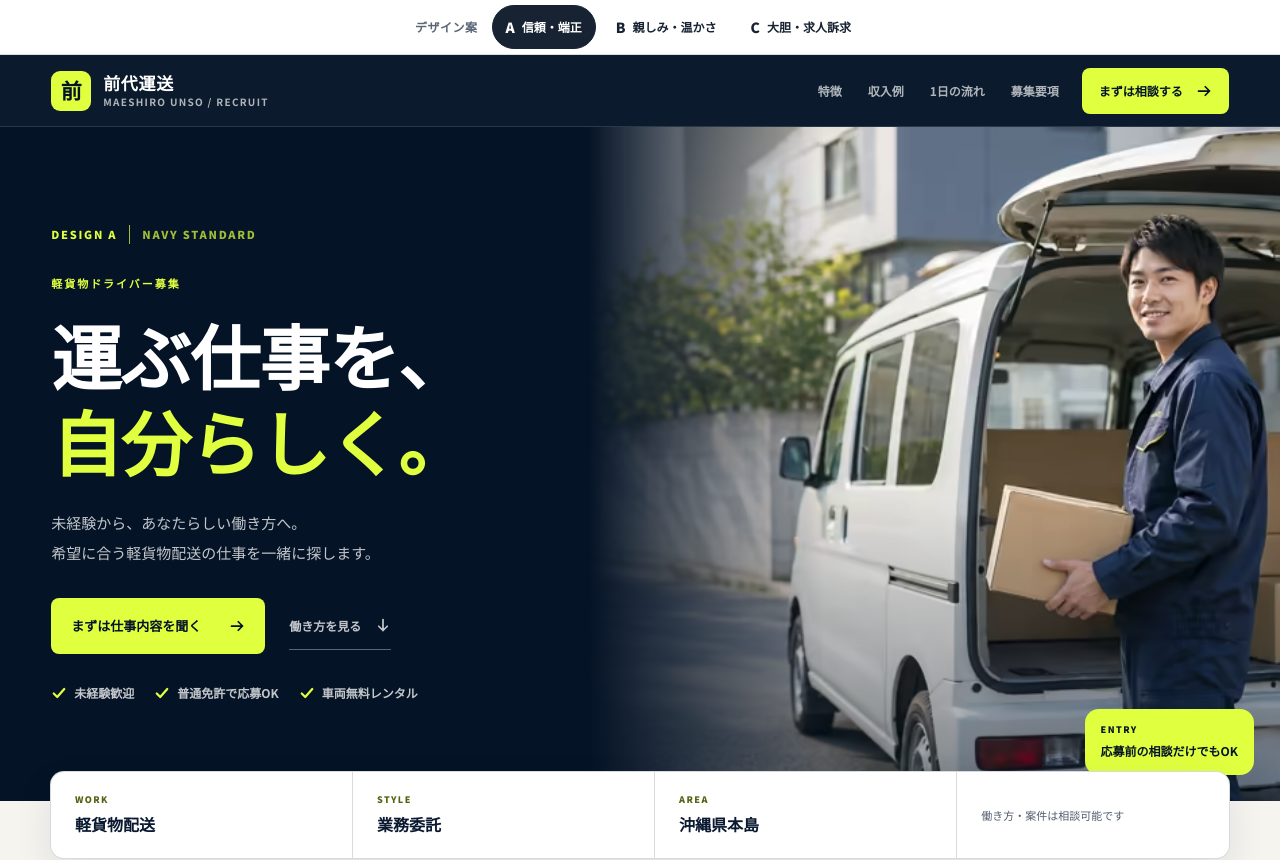
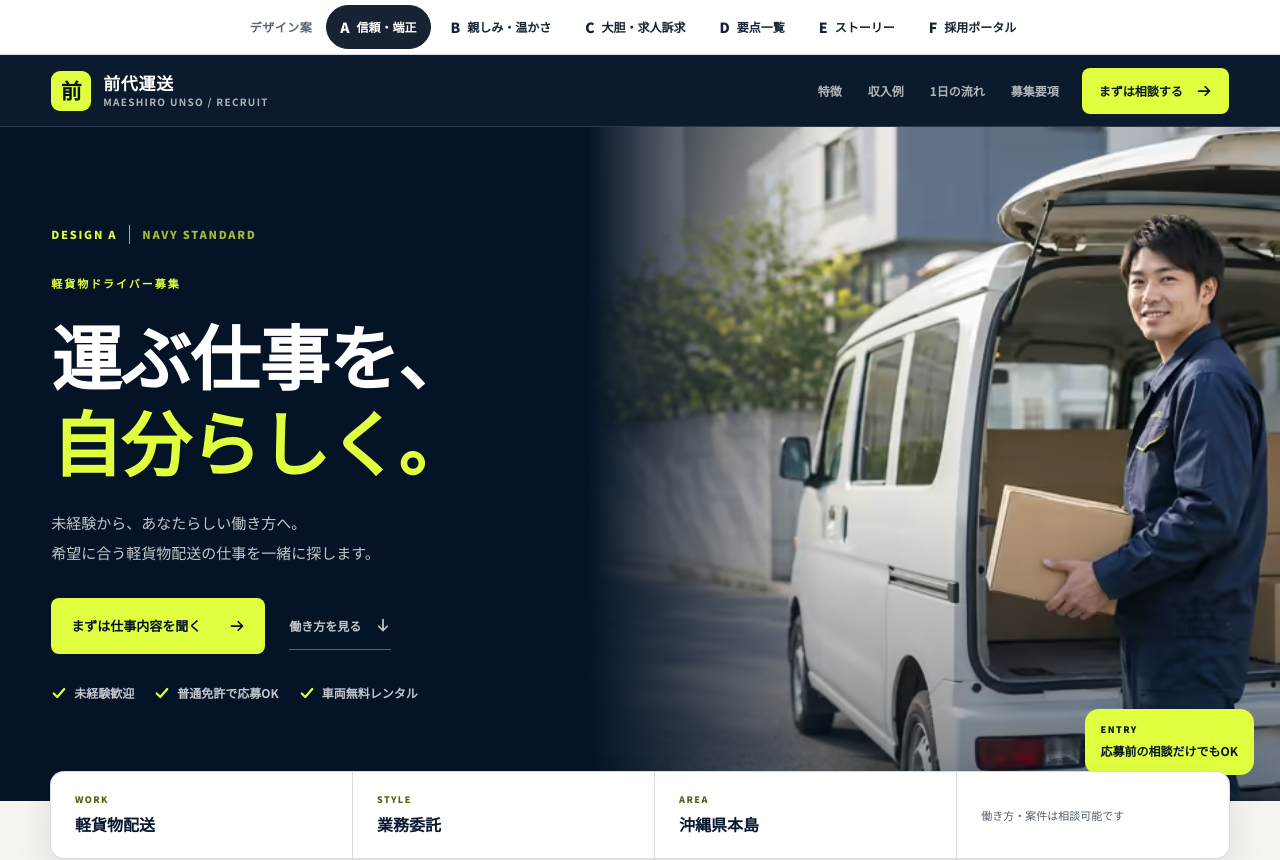
Before and after one commit to halc8312/KKAMOTSU, a Next.js app: page / in a window 1280 px wide. Shown: the top 860 px of the page. Built offline with nearby package versions, Linux system fonts and the light colour scheme; no server answers.

Commit message:
A〜F共通のデザイン切替を追加

```diff
--- a/app/_components/DesignSwitcher.tsx
+++ b/app/_components/DesignSwitcher.tsx
@@ -1,13 +1,13 @@
 import Link from "next/link";
-import { themes, type ThemeId } from "../_data/recruitment";
+import { designs, designPath, type DesignId } from "../_data/recruitment";
 
-export function DesignSwitcher({ activeTheme }: { activeTheme: ThemeId }) {
+export function DesignSwitcher({ activeTheme }: { activeTheme: DesignId }) {
   return (
     <nav className="design-switcher" aria-label="採用サイトのデザイン案切り替え">
       <span className="design-switcher__label">デザイン案</span>
-      {themes.map((theme) => (
+      {designs.map((theme) => (
         <Link
-          href={theme.id === "reliable" ? "/" : `/designs/${theme.id}`}
+          href={designPath(theme.id)}
           key={theme.id}
           aria-current={activeTheme === theme.id ? "page" : undefined}
           aria-label={`デザイン${theme.letter}：${theme.japaneseName}`}
```
